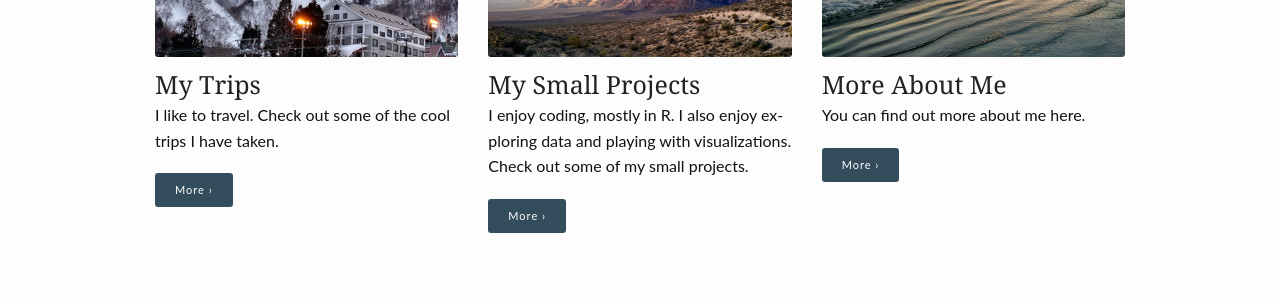
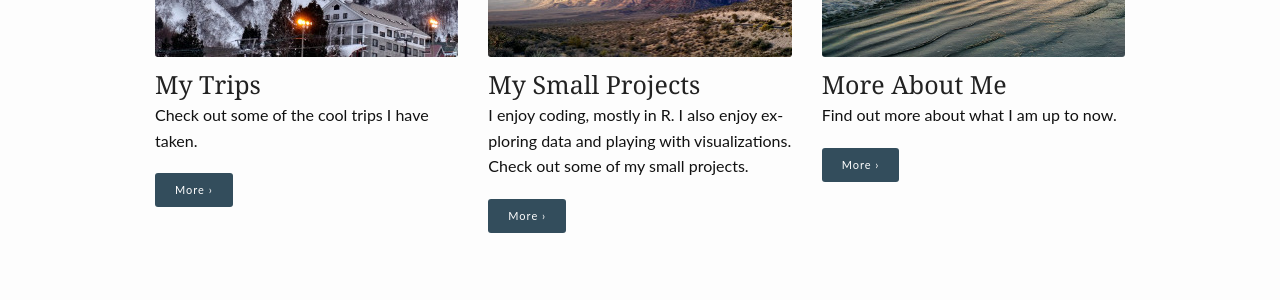
Before and after one commit to rabutler/rabutler.github.io, a Jekyll site: the page built from pages/pages-root-folder/index.md, in a window 1280 px wide. Shown: the part 935-1235 px from the top of the page. Built offline with Jekyll 4.4.1, drawn with Linux system fonts in a browser that asks for light colours.

Commit message:
changed widget three to point to now

```diff
--- a/pages/pages-root-folder/index.md
+++ b/pages/pages-root-folder/index.md
@@ -11,7 +11,7 @@
   title: "My Trips"
   url: '/trips/'
   image: widget-trips-303x182.jpg
-  text: 'I like to travel. Check out some of the cool trips I have taken.'
+  text: 'Check out some of the cool trips I have taken.'
 widget2:
   title: "My Small Projects"
   url: '/projects/'
@@ -19,9 +19,9 @@
   image: widget-projects-303x182.jpg
 widget3:
   title: "More About Me"
-  url: '/about-me/'
+  url: '/now/'
   image: widget-aboutMe-303x182.jpg
-  text: 'You can find out more about me here.'
+  text: 'Find out more about what I am up to now.'
 #
 # Use the call for action to show a button on the frontpage
 #
```
